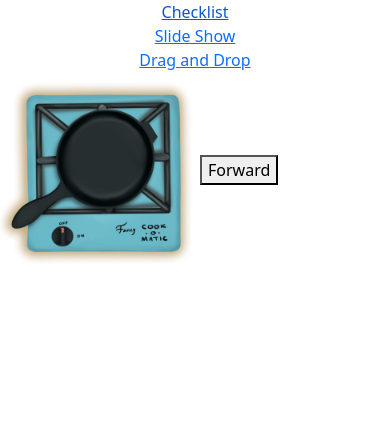
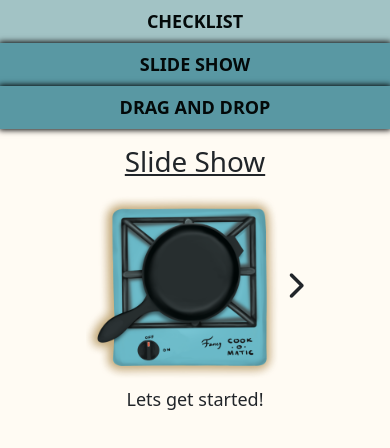
Before and after one commit to chrisvangroll/react-practice, a React (Create React App) app in the folder app/: page /slides in a window 390 px wide. Shown: the top 448 px of the page. Built offline with nearby package versions, Linux system fonts and the light colour scheme.

Commit message:
styled checklist and slides for mobile view

```diff
--- a/app/public/index.html
+++ b/app/public/index.html
@@ -9,6 +9,8 @@
       name="description"
       content="Web site created using create-react-app"
     />
+    <link href="https://fonts.googleapis.com/css2?family=Source+Sans+Pro:wght@300;900&display=swap" rel="stylesheet">
+
     <link rel="apple-touch-icon" href="%PUBLIC_URL%/logo192.png" />
     <script src="https://kit.fontawesome.com/2b5f9029cc.js" crossorigin="anonymous"></script>
     <!--
--- a/app/src/components/CheckList.jsx
+++ b/app/src/components/CheckList.jsx
@@ -13,7 +13,7 @@ export default function CheckList() {
     return (
       <div>
         <div class='d-flex flex-column'>
-          <h1 class='testing'>CheckList</h1>
+          <h1 class='text-center mt-3 text-decoration-underline'>CheckList</h1>
             <label htmlFor="stepOne" class='m-2 step d-inline-flex align-items-center'>
               <input class='d-none' type="checkbox" id='stepOne' name='steps'/>
               <div class='position-relative boxContainer' onClick={()=>{document.getElementById('firstCheck').classList.toggle('d-none'); document.getElementById('firstBox').classList.toggle('boxBorder')}}>
@@ -76,7 +76,7 @@ export default function CheckList() {
               Continue grilling until cheese is melted.
             </label>
         </div>
-        <button class='clearAll' onClick={clearAll}>Clear All</button>
+        <button class='clearAll m-2 ps-3 pt-1 pe-3 pb-1' onClick={clearAll}>Clear All</button>
       </div>
     )
 }
--- a/app/src/components/Nav.jsx
+++ b/app/src/components/Nav.jsx
@@ -2,10 +2,10 @@ import React from 'react';
 import {Link } from 'react-router-dom';
 export default function Nav() {
     return (
-        <div>
-             <Link class="text-center d-block" to="/">Checklist</Link>
-             <Link class="text-center d-block" to="/slides">Slide Show</Link>
-             <Link class="text-center d-block" to="/dragDrop">Drag and Drop</Link>
-        </div>
+        <nav>
+             <Link class="p-2 fw-bold text-center d-block navLink" to="/">CHECKLIST</Link>
+             <Link class="p-2 fw-bold text-center d-block navLink" to="/slides">SLIDE SHOW</Link>
+             <Link class="p-2 fw-bold text-center d-block navLink" to="/dragDrop">DRAG AND DROP</Link>
+        </nav>
     )
 }
--- a/app/src/components/Slides.jsx
+++ b/app/src/components/Slides.jsx
@@ -13,11 +13,22 @@ import imageEight from '../images/06_melted_cheese.png';
 export default function Slides() {
 
     const imageArr = [imageOne, imageTwo, imageThree, imageFour, imageFive, imageSix, imageSeven, imageEight]
-
+    const stepArr =[
+        'Lets get started!',
+        'Preheat skillet over medium heat.',
+        'Generously butter one side of a slice of bread.',
+        'Place bread butter-side-down onto skillet and add 1 slice of cheese.',
+        'Butter a second slice of bread on one side and place butter-side-up on top of sandwich.',
+        'Grill until lightly browned and flip over.',
+        'Continue grilling until cheese is melted.',
+        'Enjoy your meal!'
+    ]
     const [img, setImg] = useState(0);
+    const [step, setStep] = useState(0);
 
     const nextImg = ()=>{
         setImg(img+1);
+        setStep(img+1);
         document.getElementById('backBtn').classList.remove('d-none');
         if(img == 6){
             document.getElementById('forwardBtn').classList.add('d-none')
@@ -26,6 +37,7 @@ export default function Slides() {
 
     const previousImg = ()=>{
         setImg(img-1);
+        setStep(img-1);
         document.getElementById('forwardBtn').classList.remove('d-none');
         console.log(img)
         if(img == 1){
@@ -35,10 +47,19 @@ export default function Slides() {
 
     return (
         <div>
-            <img class='img' src={imageArr[img]} alt="image" />
-            <button id='forwardBtn' onClick = {nextImg}>Forward</button>
-            <button id='backBtn' class='d-none' onClick = {previousImg}>Back</button>
-            {/* <button onClick = {previousImg}>forward</button> */}
+            <h1 class='text-decoration-underline text-center mt-3'>Slide Show</h1>
+            <div class ='d-flex justify-content-center'>
+                <div id='backBtn' onClick = {previousImg} class='d-none d-flex align-items-center'>
+                    <i class="fs-1 fas fa-chevron-left" ></i>
+                </div>
+                <img class='img' src={imageArr[img]} alt="image" />
+                <div id='forwardBtn' class='d-flex align-items-center' onClick = {nextImg}>
+                    <i class="fs-1 fas fa-chevron-right" ></i>
+                </div>
+            </div>
+            <div class='d-flex justify-content-center'>
+                <div class='text-center w-75'>{stepArr[step]}</div>
+            </div>
         </div>
     )
 }
--- /dev/null
+++ b/app/src/styles/components/_global.scss
@@ -0,0 +1,5 @@
+#root{
+    font-size: 18px;
+    background-color: $white;
+    height: 100vh
+}
--- /dev/null
+++ b/app/src/styles/components/_nav.scss
@@ -0,0 +1,16 @@
+.navLink{
+    text-decoration: none;
+    color: $black;
+    background-color: $blue;
+    box-shadow: 0px 0px 6px 1px #000000;
+
+    &:hover{
+        color: $black;
+        background-color: #5998a38f
+    }
+
+    &:active{
+        color: $black;
+        background-color: #5998a38f
+    }
+}
--- a/app/src/styles/styles.css
+++ b/app/src/styles/styles.css
@@ -24,4 +24,25 @@
 
 .img {
   width: 200px;
+}
+
+#root {
+  font-size: 18px;
+  background-color: #FFFBF3;
+  height: 100vh;
+}
+
+.navLink {
+  text-decoration: none;
+  color: #030909;
+  background-color: #5998a3;
+  box-shadow: 0px 0px 6px 1px #000000;
+}
+.navLink:hover {
+  color: #030909;
+  background-color: #5998a38f;
+}
+.navLink:active {
+  color: #030909;
+  background-color: #5998a38f;
 }/*# sourceMappingURL=styles.css.map */
--- a/app/src/styles/styles.scss
+++ b/app/src/styles/styles.scss
@@ -1,3 +1,5 @@
 @import '../styles/utils/variables';
 @import 'components/checkList';
 @import 'components/slides';
+@import 'components/global';
+@import 'components/nav';
--- a/app/src/styles/utils/_variables.scss
+++ b/app/src/styles/utils/_variables.scss
@@ -1 +1,3 @@
 $blue: #5998a3;
+$white: #FFFBF3;
+$black: #030909;
```
Also changed, not shown: 1 other file (tests, documents, lock files or other folders).
